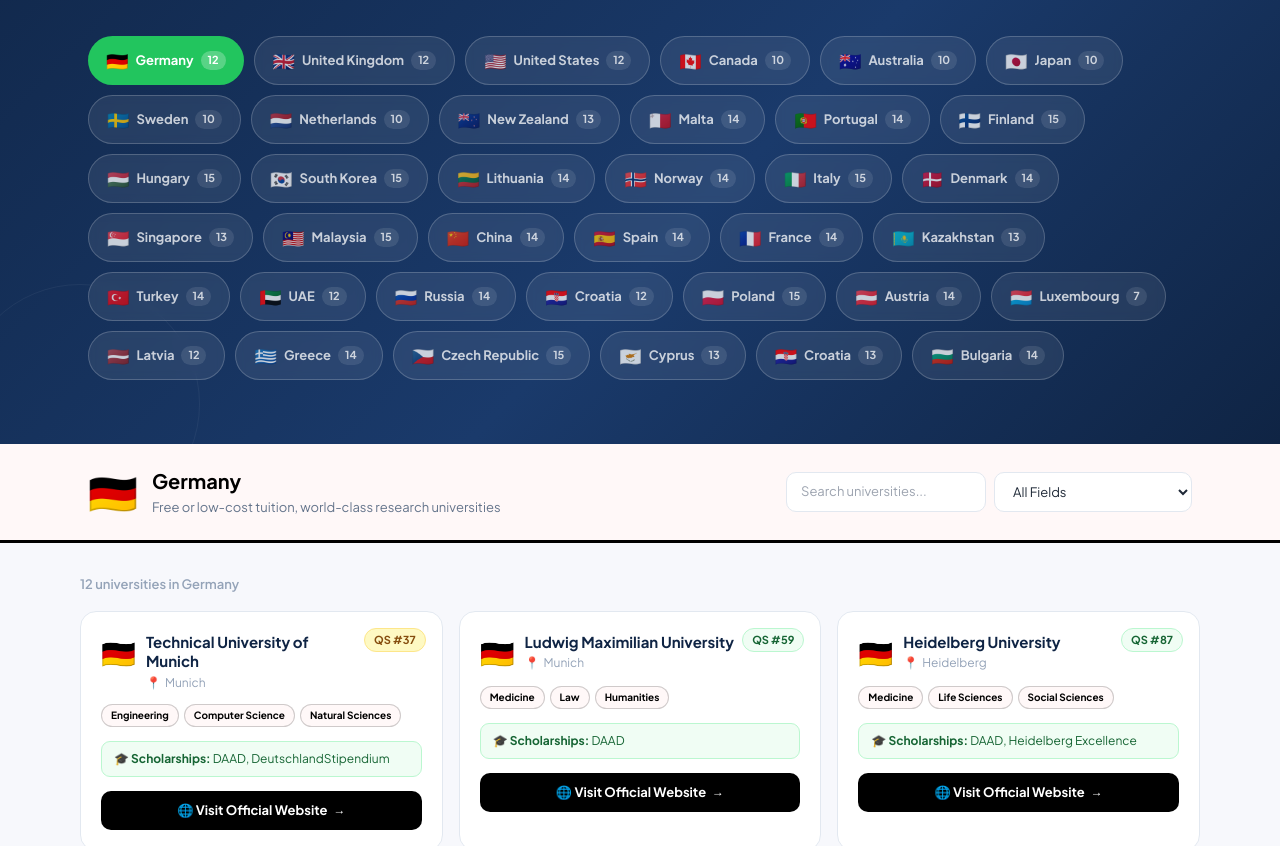
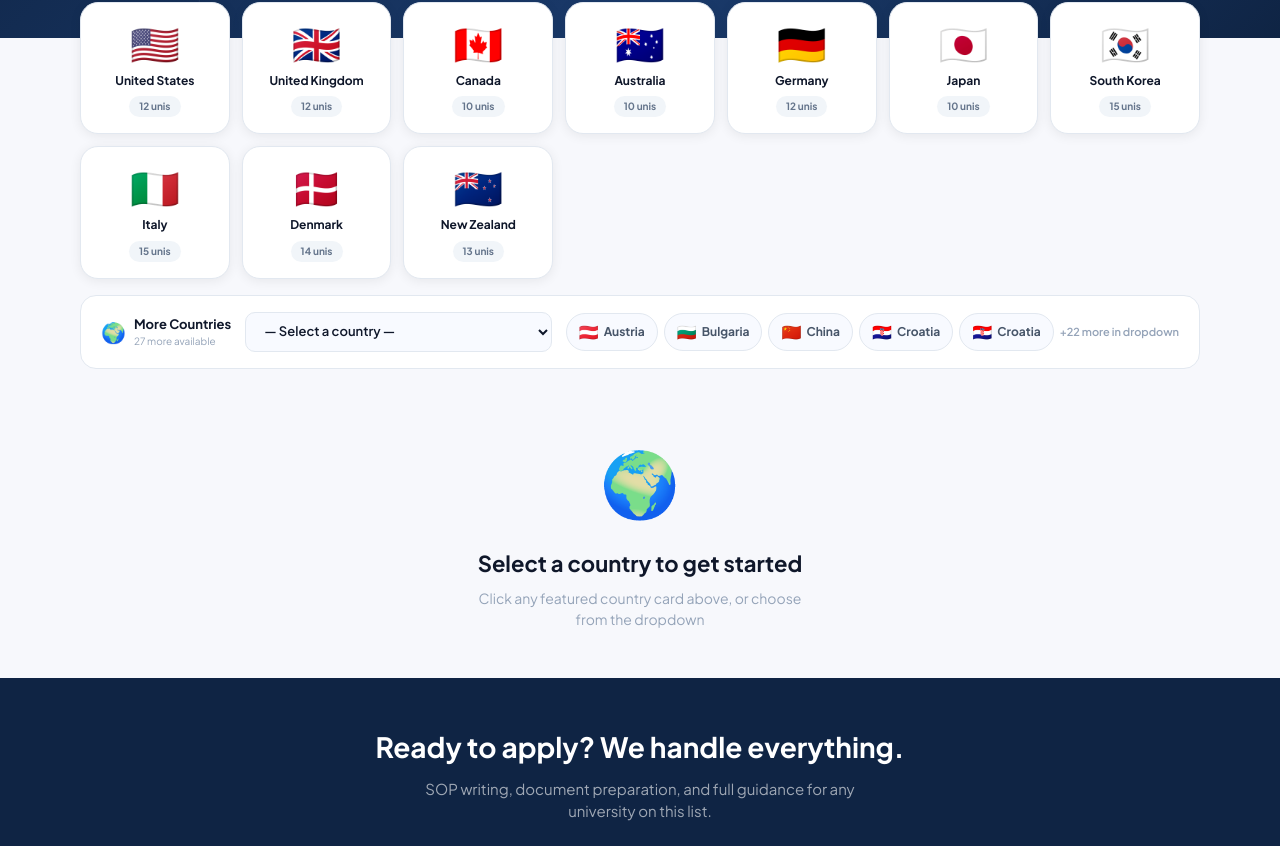
Before and after one commit to shajidhossain626-cell/Schoolar-path-Bd-Front-end, a React (Vite) app: page /universities in a window 1280 px wide. Shown: the part 374-1220 px from the top of the page. Built offline with nearby package versions, Linux system fonts and the light colour scheme.

Commit message:
renew new feaure

```diff
--- a/src/pages/UniversitiesPage.jsx
+++ b/src/pages/UniversitiesPage.jsx
@@ -1,4 +1,4 @@
-import { useState } from 'react'
+import { useState, useRef } from 'react'
 
 const COUNTRIES = [
   {
@@ -3618,14 +3618,23 @@
 
 ]
 
+const FEATURED_IDS = ['usa', 'uk', 'canada', 'australia', 'germany', 'japan', 'south_korea', 'italy', 'denmark', 'new_zealand']
+const FEATURED = COUNTRIES.filter(c => FEATURED_IDS.includes(c.id))
+  .sort((a, b) => FEATURED_IDS.indexOf(a.id) - FEATURED_IDS.indexOf(b.id))
+const MORE = COUNTRIES.filter(c => !FEATURED_IDS.includes(c.id))
+  .sort((a, b) => a.name.localeCompare(b.name))
+
 export default function UniversitiesPage() {
-  const [active, setActive] = useState('germany')
+  const [active, setActive] = useState(null)
+  const [moreVal, setMoreVal] = useState('')
   const [search, setSearch] = useState('')
   const [fieldFilter, setFieldFilter] = useState('')
+  const [animKey, setAnimKey] = useState(0)
+  const listRef = useRef(null)
 
-  const country = COUNTRIES.find(c => c.id === active)
-
-  const filtered = country.universities.filter(u => {
+  const totalUniversities = COUNTRIES.reduce((a, c) => a + c.universities.length, 0)
+  const country = active ? COUNTRIES.find(c => c.id === active) : null
+  const filtered = country ? country.universities.filter(u => {
     const matchSearch = !search ||
       u.name.toLowerCase().includes(search.toLowerCase()) ||
       u.city.toLowerCase().includes(search.toLowerCase()) ||
@@ -3633,22 +3642,28 @@
     const matchField = !fieldFilter ||
       u.fields.some(f => f.toLowerCase().includes(fieldFilter.toLowerCase()))
     return matchSearch && matchField
-  })
+  }) : []
+  const allFields = country ? [...new Set(country.universities.flatMap(u => u.fields))].sort() : []
 
-  const allFields = [...new Set(country.universities.flatMap(u => u.fields))].sort()
+  function pick(id) {
+    setActive(id)
+    setMoreVal('')
+    setSearch('')
+    setFieldFilter('')
+    setAnimKey(k => k + 1)
+    setTimeout(() => listRef.current && listRef.current.scrollIntoView({ behavior: 'smooth', block: 'start' }), 80)
+  }
 
   return (
     <div className="min-h-screen" style={{ background: '#f7f8fc' }}>
 
-      {/* ── HERO ── */}
+      {/* HERO */}
       <div style={{
         background: 'linear-gradient(135deg, #0f2444 0%, #1a3a6b 60%, #0f2444 100%)',
         paddingTop: '64px', paddingBottom: '64px', position: 'relative', overflow: 'hidden'
       }}>
-        {/* decorative circles */}
         <div style={{ position:'absolute', top:-60, right:-60, width:300, height:300, border:'1px solid rgba(255,255,255,.07)', borderRadius:'50%' }} />
         <div style={{ position:'absolute', bottom:-80, left:-40, width:240, height:240, border:'1px solid rgba(255,255,255,.05)', borderRadius:'50%' }} />
-
         <div className="container" style={{ position:'relative', zIndex:1 }}>
           <div style={{ display:'flex', alignItems:'center', gap:10, marginBottom:16 }}>
             <div style={{ width:4, height:32, background:'#22c55e', borderRadius:4 }} />
@@ -3659,45 +3674,140 @@
           <h1 style={{ fontSize:'clamp(28px,5vw,48px)', fontWeight:900, color:'#fff', lineHeight:1.1, marginBottom:14, maxWidth:640 }}>
             Find Your Dream University
           </h1>
-          <p style={{ fontSize:16, color:'rgba(255,255,255,.6)', maxWidth:520, lineHeight:1.7 }}>
-            Explore 80+ top-ranked universities across 8 countries — with official links, available scholarships, and key programs for Bangladeshi students.
+          <p style={{ fontSize:15, color:'rgba(255,255,255,.6)', maxWidth:520, lineHeight:1.7 }}>
+            {COUNTRIES.length} countries &middot; {totalUniversities}+ universities &mdash; official links, scholarships &amp; key programs for Bangladeshi students.
           </p>
+        </div>
+      </div>
 
-          {/* Country pills */}
-          <div style={{ display:'flex', flexWrap:'wrap', gap:10, marginTop:32 }}>
-            {COUNTRIES.map(c => (
+      {/* FEATURED COUNTRY CARDS */}
+      <div className="container" style={{ padding:'0 16px' }}>
+        <div style={{ marginTop:-36, position:'relative', zIndex:10 }}>
+          <div style={{
+            display:'grid',
+            gridTemplateColumns:'repeat(auto-fill, minmax(min(100%, 148px), 1fr))',
+            gap:12
+          }}>
+            {FEATURED.map(c => {
+              const isOn = active === c.id
+              return (
                 <button
                   key={c.id}
-                onClick={() => { setActive(c.id); setSearch(''); setFieldFilter('') }}
+                  onClick={() => pick(c.id)}
                   style={{
-                  padding:'10px 18px',
-                  borderRadius:50,
-                  border: active===c.id ? 'none' : '1px solid rgba(255,255,255,.2)',
-                  background: active===c.id ? '#22c55e' : 'rgba(255,255,255,.08)',
-                  color: active===c.id ? '#fff' : 'rgba(255,255,255,.75)',
-                  fontWeight:700, fontSize:13, cursor:'pointer',
-                  display:'flex', alignItems:'center', gap:7,
-                  transition:'all .2s',
-                  backdropFilter:'blur(4px)',
+                    background: isOn ? c.color : '#fff',
+                    border: isOn ? 'none' : '1.5px solid #e2e8f0',
+                    borderRadius:18, padding:'20px 12px 16px',
+                    cursor:'pointer', textAlign:'center',
+                    transition:'all .22s ease',
+                    transform: isOn ? 'translateY(-6px)' : 'translateY(0)',
+                    boxShadow: isOn ? '0 20px 48px rgba(0,0,0,.25)' : '0 2px 12px rgba(0,0,0,.07)',
+                  }}
+                  onMouseEnter={e => {
+                    if (!isOn) {
+                      e.currentTarget.style.transform = 'translateY(-4px)'
+                      e.currentTarget.style.boxShadow = '0 12px 32px rgba(0,0,0,.12)'
+                    }
+                  }}
+                  onMouseLeave={e => {
+                    if (!isOn) {
+                      e.currentTarget.style.transform = 'translateY(0)'
+                      e.currentTarget.style.boxShadow = '0 2px 12px rgba(0,0,0,.07)'
+                    }
                   }}
                 >
-                <span style={{fontSize:18}}>{c.flag}</span>
+                  <div style={{ fontSize:40, marginBottom:10, lineHeight:1 }}>{c.flag}</div>
+                  <div style={{ fontSize:12, fontWeight:800, lineHeight:1.3, color: isOn ? '#fff' : '#0f172a' }}>
                     {c.name}
-                <span style={{
-                  background: active===c.id ? 'rgba(255,255,255,.25)' : 'rgba(255,255,255,.1)',
-                  padding:'1px 7px', borderRadius:20, fontSize:11
-                }}>{c.universities.length}</span>
+                  </div>
+                  <div style={{
+                    marginTop:8, fontSize:10, fontWeight:700,
+                    display:'inline-block', padding:'3px 10px', borderRadius:20,
+                    background: isOn ? 'rgba(255,255,255,.22)' : '#f1f5f9',
+                    color: isOn ? '#fff' : '#64748b',
+                  }}>
+                    {c.universities.length} unis
+                  </div>
+                </button>
+              )
+            })}
+          </div>
+        </div>
+
+        {/* MORE COUNTRIES */}
+        <div style={{
+          marginTop:16, background:'#fff',
+          border:'1.5px solid #e2e8f0', borderRadius:16,
+          padding:'16px 20px',
+          display:'flex', alignItems:'center', gap:14, flexWrap:'wrap',
+        }}>
+          <div style={{ display:'flex', alignItems:'center', gap:8, flexShrink:0 }}>
+            <span style={{ fontSize:20 }}>🌍</span>
+            <div>
+              <div style={{ fontSize:13, fontWeight:800, color:'#0f172a' }}>More Countries</div>
+              <div style={{ fontSize:10, color:'#94a3b8' }}>{MORE.length} more available</div>
+            </div>
+          </div>
+          <select
+            value={moreVal}
+            onChange={e => { setMoreVal(e.target.value); if (e.target.value) pick(e.target.value) }}
+            style={{
+              flex:1, minWidth:200, padding:'10px 14px',
+              border:'1.5px solid #e2e8f0', borderRadius:10,
+              fontSize:13, fontWeight:600, outline:'none',
+              background:'#f8faff', cursor:'pointer', color:'#0f172a',
+            }}
+          >
+            <option value="">— Select a country —</option>
+            {MORE.map(c => (
+              <option key={c.id} value={c.id}>{c.flag}  {c.name}  ({c.universities.length} universities)</option>
+            ))}
+          </select>
+          <div style={{ display:'flex', flexWrap:'wrap', gap:6 }}>
+            {MORE.slice(0, 5).map(c => (
+              <button
+                key={c.id}
+                onClick={() => pick(c.id)}
+                style={{
+                  fontSize:12, padding:'6px 12px', borderRadius:20,
+                  border: active === c.id ? 'none' : '1px solid #e2e8f0',
+                  background: active === c.id ? c.color : '#f8faff',
+                  color: active === c.id ? '#fff' : '#475569',
+                  fontWeight:700, cursor:'pointer', transition:'all .15s',
+                  display:'flex', alignItems:'center', gap:5,
+                }}
+              >
+                <span style={{ fontSize:16 }}>{c.flag}</span>{c.name}
               </button>
             ))}
+            {MORE.length > 5 && (
+              <span style={{ fontSize:11, color:'#94a3b8', alignSelf:'center', fontWeight:600 }}>
+                +{MORE.length - 5} more in dropdown
+              </span>
+            )}
           </div>
         </div>
       </div>
 
-      {/* ── COUNTRY BAND ── */}
+      {/* UNIVERSITY LIST */}
+      <div ref={listRef} style={{ scrollMarginTop:80 }}>
+        {!country ? (
+          <div className="container" style={{ textAlign:'center', padding:'64px 16px 48px' }}>
+            <div style={{ fontSize:64, marginBottom:18 }}>🌍</div>
+            <div style={{ fontSize:22, fontWeight:900, color:'#0f172a', marginBottom:8 }}>
+              Select a country to get started
+            </div>
+            <div style={{ fontSize:14, color:'#94a3b8', maxWidth:340, margin:'0 auto' }}>
+              Click any featured country card above, or choose from the dropdown
+            </div>
+          </div>
+        ) : (
+          <div>
+            {/* Country band */}
             <div style={{
               background: country.light,
-        borderBottom: `3px solid ${country.color}`,
-        padding:'18px 0'
+              borderBottom: '3px solid ' + country.color,
+              padding:'18px 0', marginTop:16
             }}>
               <div className="container" style={{ display:'flex', alignItems:'center', justifyContent:'space-between', flexWrap:'wrap', gap:12 }}>
                 <div style={{ display:'flex', alignItems:'center', gap:14 }}>
@@ -3712,18 +3822,12 @@
                     placeholder="Search universities..."
                     value={search}
                     onChange={e => setSearch(e.target.value)}
-              style={{
-                padding:'9px 14px', border:'1.5px solid #e2e8f0', borderRadius:10,
-                fontSize:13, outline:'none', minWidth:200, background:'#fff'
-              }}
+                    style={{ padding:'9px 14px', border:'1.5px solid #e2e8f0', borderRadius:10, fontSize:13, outline:'none', minWidth:200, background:'#fff' }}
                   />
                   <select
                     value={fieldFilter}
                     onChange={e => setFieldFilter(e.target.value)}
-              style={{
-                padding:'9px 14px', border:'1.5px solid #e2e8f0', borderRadius:10,
-                fontSize:13, outline:'none', background:'#fff', cursor:'pointer'
-              }}
+                    style={{ padding:'9px 14px', border:'1.5px solid #e2e8f0', borderRadius:10, fontSize:13, outline:'none', background:'#fff', cursor:'pointer' }}
                   >
                     <option value="">All Fields</option>
                     {allFields.map(f => <option key={f} value={f}>{f}</option>)}
@@ -3732,7 +3836,7 @@
               </div>
             </div>
 
-      {/* ── UNIVERSITIES GRID ── */}
+            {/* Grid */}
             <div className="container" style={{ padding:'32px 16px' }}>
               <div style={{ marginBottom:16, fontSize:13, color:'#94a3b8', fontWeight:600 }}>
                 {filtered.length} universities in {country.name}
@@ -3741,44 +3845,32 @@
                     onClick={() => { setSearch(''); setFieldFilter('') }}
                     style={{ marginLeft:10, color:'#3b82f6', background:'none', border:'none', cursor:'pointer', fontSize:12, fontWeight:700 }}
                   >
-              Clear filters ×
+                    Clear filters x
                   </button>
                 )}
               </div>
 
-        <div style={{
-          display:'grid',
-          gridTemplateColumns:'repeat(auto-fill, minmax(min(100%, 340px), 1fr))',
-          gap:16
-        }}>
+              <div key={animKey} style={{ display:'grid', gridTemplateColumns:'repeat(auto-fill, minmax(min(100%, 340px), 1fr))', gap:16 }}>
                 {filtered.map((u, i) => (
                   <div
                     key={u.name}
                     style={{
-                background:'#fff',
-                borderRadius:16,
-                border:'1px solid #e2e8f0',
-                padding:'20px',
-                transition:'all .2s',
-                position:'relative',
-                overflow:'hidden',
-                animation:`fadeUp .4s ease ${i * 0.04}s both`
+                      background:'#fff', borderRadius:16, border:'1px solid #e2e8f0',
+                      padding:'20px', transition:'all .2s', position:'relative', overflow:'hidden',
+                      animation:'fadeUp .4s ease ' + (i * 0.04) + 's both'
                     }}
                     onMouseEnter={e => { e.currentTarget.style.transform='translateY(-3px)'; e.currentTarget.style.boxShadow='0 12px 32px rgba(15,36,68,.1)'; e.currentTarget.style.borderColor=country.color }}
                     onMouseLeave={e => { e.currentTarget.style.transform=''; e.currentTarget.style.boxShadow=''; e.currentTarget.style.borderColor='#e2e8f0' }}
                   >
-              {/* Rank badge */}
                     <div style={{
                       position:'absolute', top:16, right:16,
                       background: u.qs <= 50 ? '#fef9c3' : u.qs <= 150 ? '#f0fdf4' : '#f8fafc',
                       color: u.qs <= 50 ? '#854d0e' : u.qs <= 150 ? '#166534' : '#475569',
-                border: `1px solid ${u.qs <= 50 ? '#fde68a' : u.qs <= 150 ? '#bbf7d0' : '#e2e8f0'}`,
+                      border: '1px solid ' + (u.qs <= 50 ? '#fde68a' : u.qs <= 150 ? '#bbf7d0' : '#e2e8f0'),
                       padding:'3px 9px', borderRadius:20, fontSize:11, fontWeight:700
                     }}>
                       QS #{u.qs}
                     </div>
-
-              {/* Flag + name */}
                     <div style={{ display:'flex', alignItems:'flex-start', gap:10, marginBottom:12, paddingRight:60 }}>
                       <span style={{ fontSize:28, flexShrink:0 }}>{country.flag}</span>
                       <div>
@@ -3788,28 +3880,19 @@
                         </div>
                       </div>
                     </div>
-
-              {/* Fields */}
                     <div style={{ display:'flex', flexWrap:'wrap', gap:5, marginBottom:14 }}>
                       {u.fields.map(f => (
                         <span key={f} style={{
                           fontSize:10, fontWeight:700, padding:'3px 9px', borderRadius:20,
                           background: country.light, color: country.color,
-                    border:`1px solid ${country.color}30`
+                          border:'1px solid ' + country.color + '30'
                         }}>{f}</span>
                       ))}
                     </div>
-
-              {/* Scholarship */}
-              <div style={{
-                background:'#f0fdf4', border:'1px solid #bbf7d0',
-                borderRadius:9, padding:'8px 12px', marginBottom:14, fontSize:12
-              }}>
+                    <div style={{ background:'#f0fdf4', border:'1px solid #bbf7d0', borderRadius:9, padding:'8px 12px', marginBottom:14, fontSize:12 }}>
                       <span style={{ fontWeight:700, color:'#166534' }}>🎓 Scholarships: </span>
                       <span style={{ color:'#166534' }}>{u.scholarship}</span>
                     </div>
-
-              {/* Link button */}
                     <a
                       href={u.link}
                       target="_blank"
@@ -3838,8 +3921,11 @@
                 </div>
               )}
             </div>
+          </div>
+        )}
+      </div>
 
-      {/* ── BOTTOM CTA ── */}
+      {/* BOTTOM CTA */}
       <div style={{ background:'#0f2444', padding:'48px 16px', textAlign:'center' }}>
         <div className="container">
           <div style={{ fontSize:28, fontWeight:900, color:'#fff', marginBottom:10 }}>
@@ -3849,17 +3935,14 @@
             SOP writing, document preparation, and full guidance for any university on this list.
           </div>
           <div style={{ display:'flex', gap:12, justifyContent:'center', flexWrap:'wrap' }}>
-            <a href="/services" style={{
-              padding:'13px 28px', background:'#22c55e', color:'#fff',
-              borderRadius:12, textDecoration:'none', fontSize:14, fontWeight:800
-            }}>🚀 View Our Packages</a>
-            <a href={`https://wa.me/8801889700879?text=${encodeURIComponent('Hi! I want to apply to a university and need help.')}`}
+            <a href="/services" style={{ padding:'13px 28px', background:'#22c55e', color:'#fff', borderRadius:12, textDecoration:'none', fontSize:14, fontWeight:800 }}>
+              🚀 View Our Packages
+            </a>
+            <a href="https://wa.me/8801889700879?text=Hi!%20I%20want%20to%20apply%20to%20a%20university%20and%20need%20help."
               target="_blank" rel="noreferrer"
-              style={{
-                padding:'13px 28px', background:'rgba(255,255,255,.1)', color:'#fff',
-                border:'1px solid rgba(255,255,255,.2)',
-                borderRadius:12, textDecoration:'none', fontSize:14, fontWeight:800
-              }}>💬 WhatsApp Us</a>
+              style={{ padding:'13px 28px', background:'rgba(255,255,255,.1)', color:'#fff', border:'1px solid rgba(255,255,255,.2)', borderRadius:12, textDecoration:'none', fontSize:14, fontWeight:800 }}>
+              💬 WhatsApp Us
+            </a>
           </div>
         </div>
       </div>
```
Lines whose indentation alone changed are shown as unchanged.
